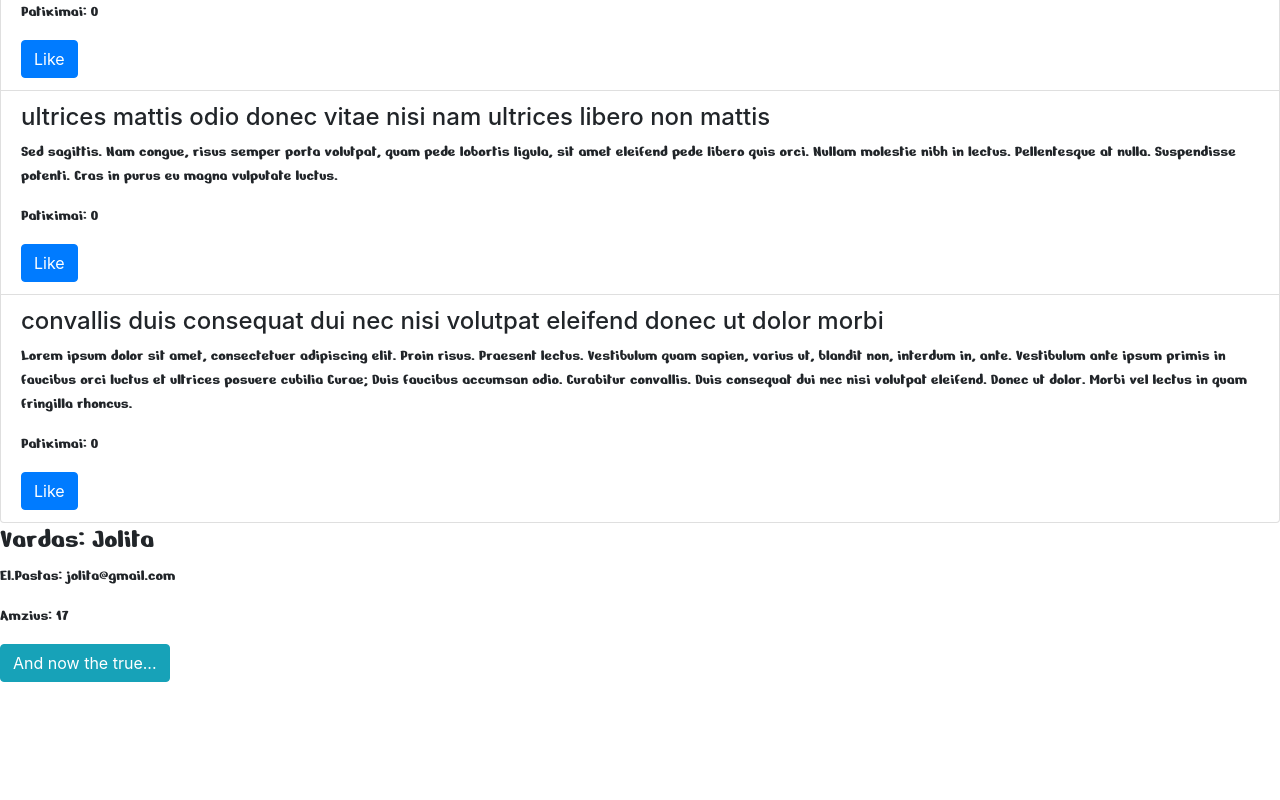
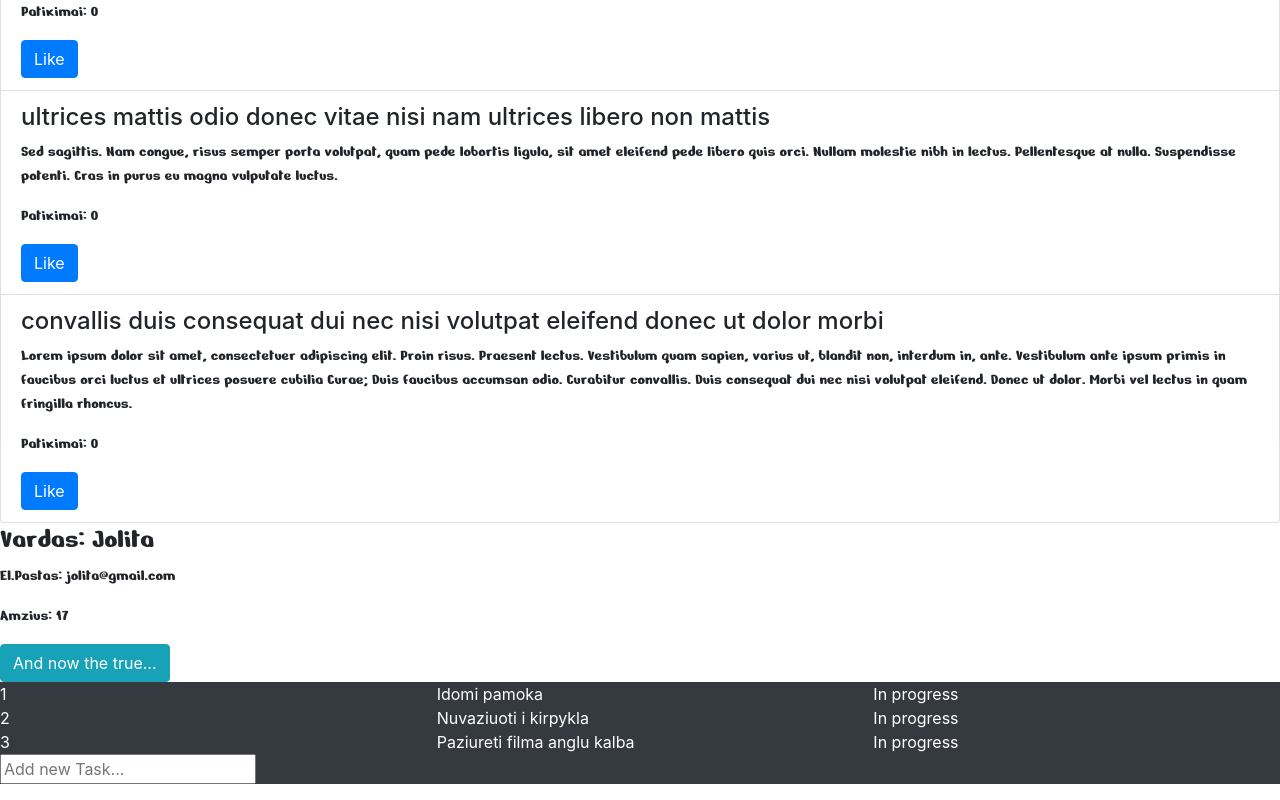
Before and after one commit to jkunciene/react10valanduvideo, a React (Create React App) app: page / in a window 1280 px wide. Shown: the part 2605-3405 px from the top of the page. Before the commit the page ends 3287 px from the top, so only its background shows below. Built offline with nearby package versions, Linux system fonts and the light colour scheme.

Commit message:
hook 1dalis

```diff
--- a/src/components/main/Main.jsx
+++ b/src/components/main/Main.jsx
@@ -3,6 +3,7 @@ import BooksList from '../booksList/BooksList'
 import Contacts from '../contacts/Contacts'
 import data from '../../data/data'
 import Article from '../article/Article'
+import ToDo from '../to-do-list/ToDo'
 
 export default class Main extends Component{
     constructor(){
@@ -25,6 +26,8 @@ export default class Main extends Component{
                         {themes}
                     </div>
                     <Contacts vardas='Jolita' email='jolita@gmail.com' initialAge={17} />
+
+                    <ToDo/>
             </div>
     )
     }
--- /dev/null
+++ b/src/components/to-do-list/ToDo.jsx
@@ -0,0 +1,68 @@
+import React, {useState} from 'react'
+
+function ToDoList({todo, index}) {
+    return (
+        <div className='row'>
+            <div className='col'>{index+1}</div>
+            <div className='col'>{todo.text}</div>
+            <div className='col'>{todo.isCompleted ? 'Done' : 'In progress'}</div>
+        </div>
+    )
+}
+
+function TodoForm({addTodo}) {
+    const [value, setValue] = useState('');
+
+    const handleSubmit= e => {
+        e.preventDefault();
+        if(!value) return;
+        addTodo(value);
+        setValue('');
+    }
+
+    return (
+        <form onSubmit={handleSubmit}>
+            <input
+            type="text"
+            value={value}
+            placeholder='Add new Task...'
+            onChange={e => setValue
+            (e.target.value)}/>
+        </form>
+    )
+}
+
+
+function ToDo() {
+    const [todos, setTodos] = useState([
+        {
+            text: 'Idomi pamoka',
+            isCompleted: false
+        },
+        {
+            text: 'Nuvaziuoti i kirpykla',
+            isCompleted: false
+        },
+        {
+            text: 'Paziureti filma anglu kalba',
+            isCompleted: false
+        }
+    ]);
+
+    const addTodo = text => {
+        const newTodos = [...todos, {text}];
+        setTodos(newTodos)
+    }
+
+
+    return (
+        <div className='table table-dark'>
+            {todos.map((todo, index)=>(
+                <ToDoList key={index} index={index} todo={todo}/>
+            ))}
+            <TodoForm addTodo={addTodo}/>
+        </div>
+    )
+}
+
+export default ToDo
```
